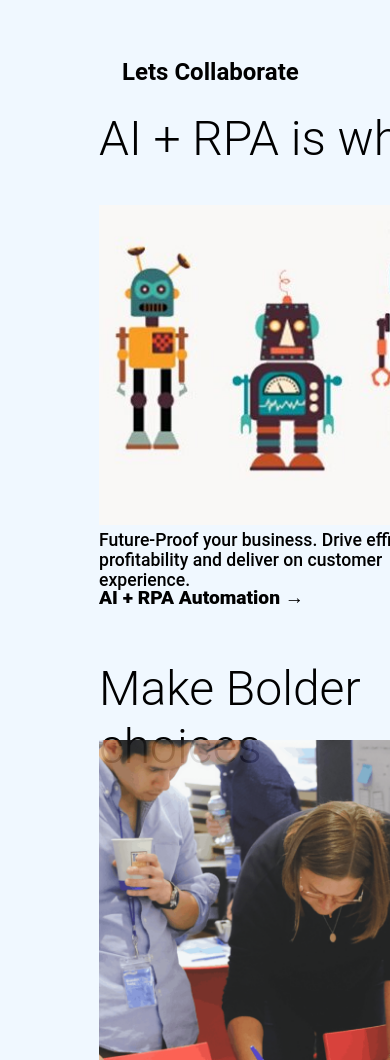
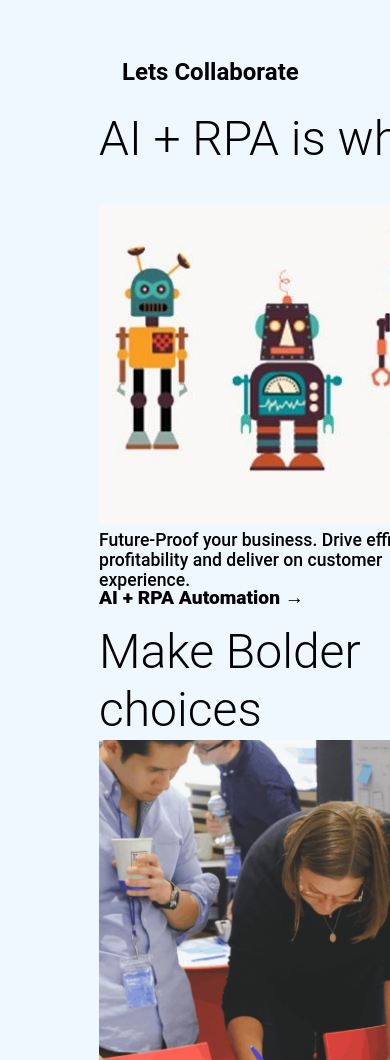
Before and after one commit to yuvraj2306057/yuvraj-xtera-1, a plain HTML site: page index.html in a window 390 px wide. Shown: the top 1060 px of the page. Drawn offline with Linux system fonts and the light colour scheme.

Commit message:
added index.html

```diff
--- a/index.html
+++ b/index.html
@@ -4,7 +4,7 @@
     <meta charset="UTF-8">
     <meta name="viewport" content="width=device-width, initial-scale=1.0">
     <title>Document</title>
-
+    <!-- <link rel="stylesheet" href="screen.css"> -->
     <style>
         *{
             margin:0px;
@@ -169,7 +169,31 @@
     transform:translateY(0px);
   }
 } */
+/* .img1:hover{
+  transform: rotateY(180deg);
 
+    }
+     .img2{
+        transition-duration: 1s;
+    }
+    .img2:hover{
+  transform: rotateY(180deg);
+
+    }
+     .img3{
+        transition-duration: 1s;
+    }
+    .img3:hover{
+  transform: rotateY(180deg);
+
+    }
+    .img4{
+        transition-duration: 1s;
+    }
+    .img4:hover{
+  transform: rotateY(180deg);
+
+    } */
     @media  screen and (max-width:1032px) {
     .header{
         position:absolute;
@@ -209,7 +233,7 @@ transition-timing-function: cubic-bezier(0.075, 0.82, 0.165, 1);
             width:111vw;
             height: 12vh;
             position:absolute;
-            top:641px;
+            top:604px;
             left:99px;
           }
           .img2{
```
